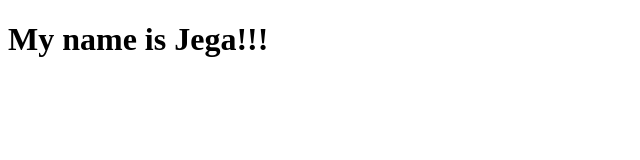
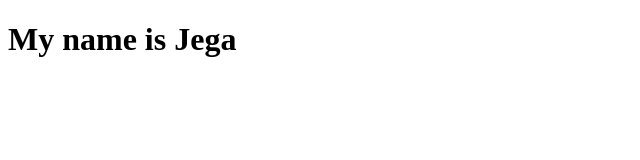
Before and after one commit to Chookity96/first-github-project, a plain HTML site: page index.html in a window 1280 px wide. Shown: the full height of the page, 0-640 px from the left. Drawn offline with Linux system fonts and the light colour scheme.

Commit message:
Removed exclaimation

```diff
--- a/index.html
+++ b/index.html
@@ -7,6 +7,6 @@
     <title>Intro</title>
 </head>
 <body>
-    <h1>My name is Jega!!!</h1>
+    <h1>My name is Jega</h1>
 </body>
 </html>
```
